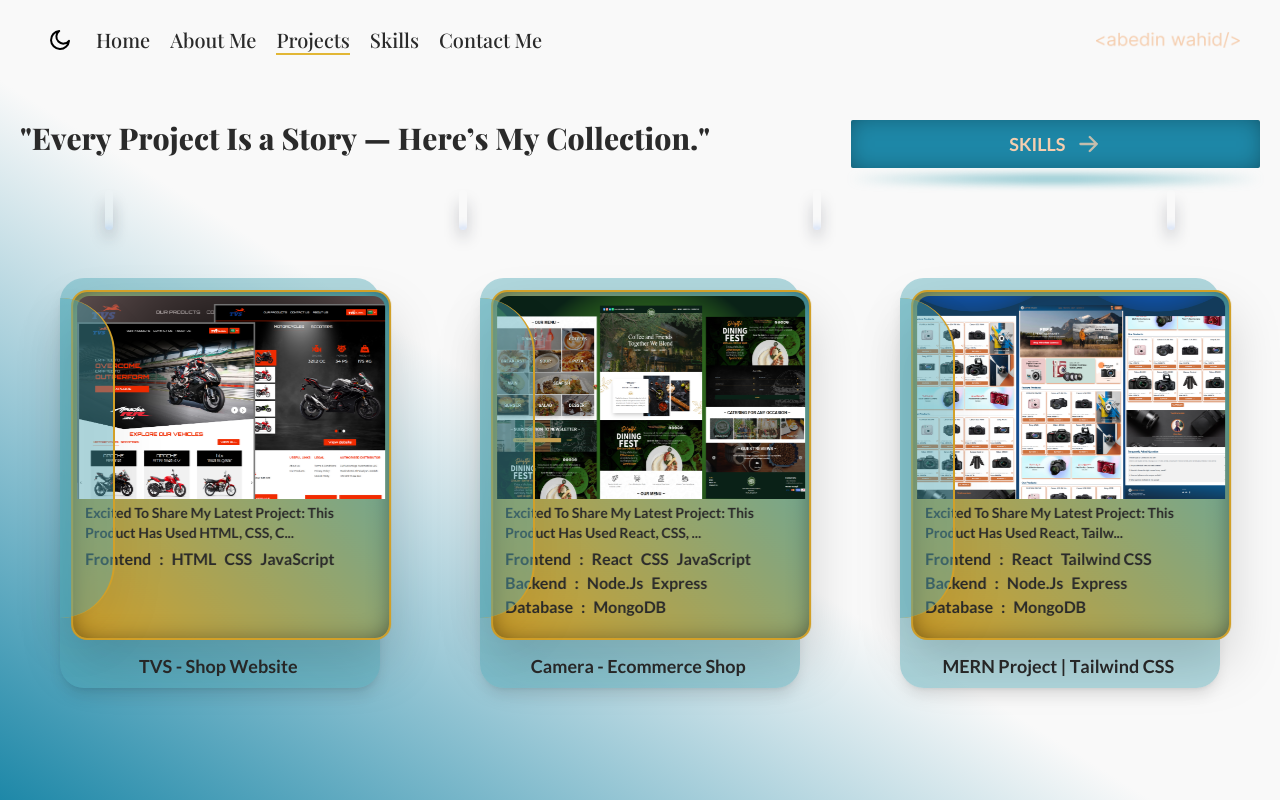
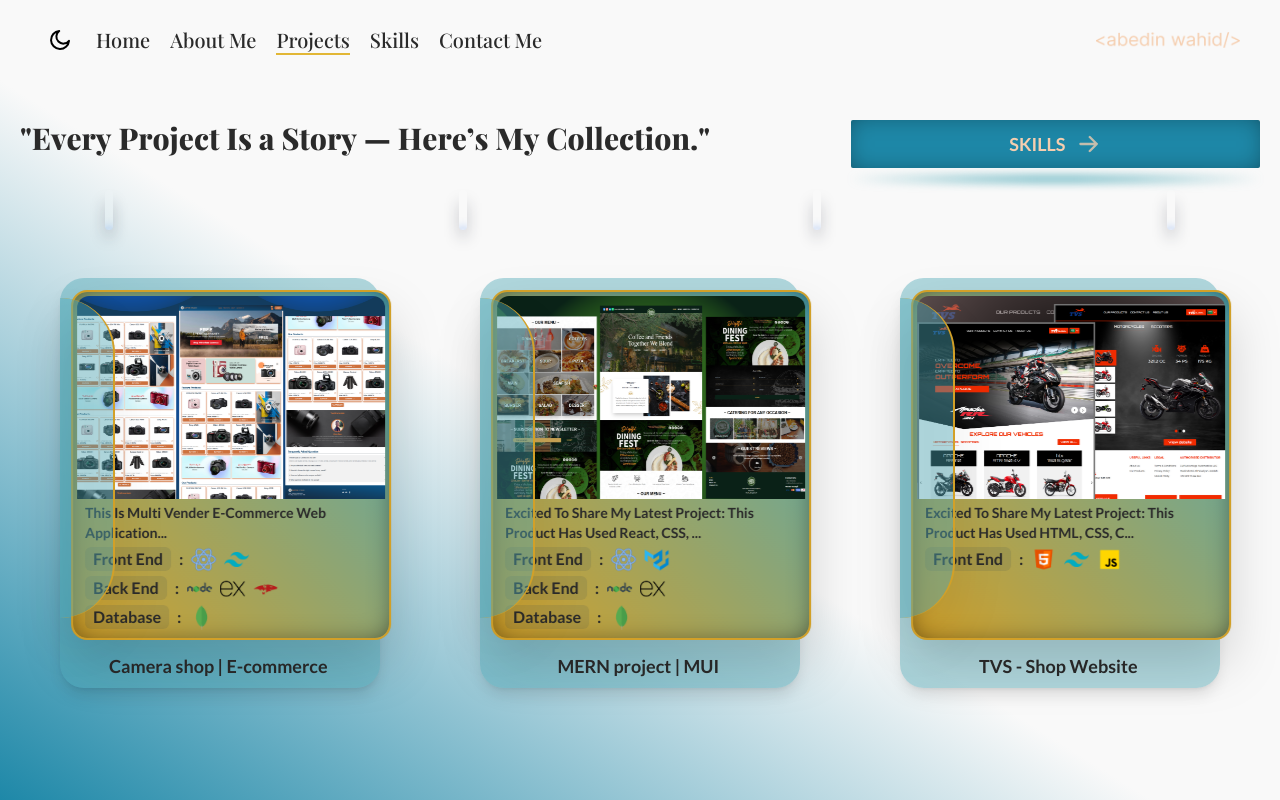
Before and after one commit to abedinwahid9/my-portfolio, a Next.js app: page /projects in a window 1280 px wide. Built offline with nearby package versions, Linux system fonts and the light colour scheme.

Commit message:
project card design a little more change

```diff
--- a/src/app/components/project/Project.tsx
+++ b/src/app/components/project/Project.tsx
@@ -13,13 +13,14 @@ import { StaticImageData } from "next/image";
 
 // ✅ Import Icons Correctly
 import html from "../../../../public/icons/icons8-html-480.png";
-import css from "../../../../public/icons/icons8-css3-480.png";
 import js from "../../../../public/icons/icons8-javascript-480.png";
 import tailwind from "../../../../public/icons/icons8-tailwindcss-480.png";
 import express from "../../../../public/icons/icons8-express-js-500.png";
 import node from "../../../../public/icons/icons8-nodejs-480.png";
 import mongodb from "../../../../public/icons/mongodb.png";
 import react from "../../../../public/icons/icons8-react-480.png";
+import mui from "../../../../public/icons/mui.png";
+import mongoose from "../../../../public/icons/icons8-mongoose-480.png";
 
 // ✅ Define TypeScript Interfaces
 interface TechnologyCategory {
@@ -47,56 +48,104 @@ interface Project {
 export const projects: Project[] = [
   {
     id: 1,
-    title: "TVS - Shop Website",
-    image: [demo],
-    shortDescription:
-      "Excited to share my latest project: This product has used HTML, CSS, CSS framework Tailwind CSS, and Vanilla JavaScript.",
-    description:
-      "Excited to share my latest project: This product has used HTML, CSS, CSS framework Tailwind CSS, and Vanilla JavaScript. This website is fully responsive for tablet and mobile screens.",
+    title: "Camera shop | E-commerce",
+    image: [demo2],
+    shortDescription: "This is multi vender e-commerce web application",
+    description: `This is multi vender e-commerce web application. This project has used latest technology react, tailwind css, node.js, express.js, mongodb, mongoose, react-hook-form, framer-motion, firebase, axios etc. This project has followed MVC architecture. there is used multi vendor like as admin, seller and buyer. Also there is inventory management system.
+
+
+      Features:
+      1. Seller: Create Project, add product, delete, update all project. He check his product sales, buyer details, monthly sales report, manage all project inventory. also here has if he want specific product will not sales, he can off.
+
+      2. Admin: Manage all user approval, block, buyer to seller. product approval, all data.
+
+      3. Buyer: Buy all product, add wishlist, check buy product report etc.
+
+
+      `,
     technology: [
       {
-        title: "Frontend Technology",
+        title: "Front end Technology",
         skills: [
-          { name: "HTML", icon: html },
-          { name: "CSS", icon: css },
-          { name: "JavaScript", icon: js },
+          { name: "React", icon: react },
+          { name: "Tailwind CSS", icon: tailwind },
         ],
+      },
+      {
+        title: "Back end Technology",
+        skills: [
+          { name: "Node.js", icon: node },
+          { name: "Express.js", icon: express },
+          { name: "Mongoose", icon: mongoose },
+        ],
+      },
+      {
+        title: "Database",
+        skills: [{ name: "MongoDB", icon: mongodb }],
       },
     ],
     links: {
-      client: "",
-      server: "",
-      live: "",
+      client: "https://github.com/abedinwahid9/camera-shop-clients",
+      server: "https://github.com/abedinwahid9/camera-shop-server",
+      live: "https://camerashopbd.netlify.app",
     },
   },
   {
     id: 2,
-    title: "Camera - Ecommerce Shop",
+    title: "MERN project | MUI",
     image: [demo1, demo1, demo4],
     shortDescription:
       "Excited to share my latest project: This product has used React, CSS, Tailwind, Node.js, Express, and MongoDB.",
-    description: `<p>
-    <span style="font-size: 18px;">Quill Rich Text Editor</span>
-</p>
-<p>Quill is a free,
-    <a href="https://github.com/quilljs/quill/" target="_blank">open source</a> WYSIWYG editor built for the modern web.</p>
-<p>Some built-in features include:</p>
-<ul>
-    <li>Fast and lightweight</li>
-    <li>Semantic markup</li>
-    <li>Cross-browser support</li>
-</ul>`,
+    description: `🏡 Welcome to the Harbor Homes Real Estate website! 🏡
+
+This innovative platform is crafted using cutting-edge technologies such as MUI, React, Node.js, Express, and MongoDB. Our goal is to provide a seamless and user-friendly experience for individuals seeking their dream homes.
+
+🌟 **Features:**
+
+1. **Login & Sign Up with Password Validation:**
+- Users can securely log in or sign up.
+- Passwords undergo thorough validation checks, ensuring robust security.
+- Clear notifications guide users through any incorrect password attempts.
+
+2. **Product Management:**
+- Exclusive to clients, the platform empowers them to add and update property listings.
+- Informative toast messages celebrate successful additions or updates, enhancing the user experience.
+
+3. **Shopping Cart:**
+- Accessible to logged-in clients, the shopping cart feature provides a personalized property selection experience.
+- Clients can easily view and remove items from their property wishlist.
+
+4. **User Profile:**
+- Users gain insight into their personal data, fostering a tailored experience.
+- Personal information is easily updatable or deletable, putting control in the hands of the user.
+
+🔧 **Technologies Used:**
+
+**Frontend:**
+- React
+- Material-UI (MUI)
+
+**Backend:**
+- Node.js
+- Express
+
+**Database:**
+- MongoDB
+
+🌐 **Links:**
+Stay connected with us on our exciting journey in real estate technology!
+
+`,
     technology: [
       {
-        title: "Frontend Technology",
+        title: "Front end Technology",
         skills: [
-          { name: "React", icon: react },
-          { name: "CSS", icon: css },
-          { name: "JavaScript", icon: js },
+          { name: "react", icon: react },
+          { name: "mui", icon: mui },
         ],
       },
       {
-        title: "Backend Technology",
+        title: "Back end Technology",
         skills: [
           { name: "Node.js", icon: node },
           { name: "Express", icon: express },
@@ -108,43 +157,33 @@ export const projects: Project[] = [
       },
     ],
     links: {
-      client: "https://github.com/abedinwahid9",
-      server: "",
-      live: "",
+      client: "https://github.com/abedinwahid9/real-state-clients",
+      server: "https://github.com/abedinwahid9/real-state-server",
+      live: "https://harborhomes.netlify.app",
     },
   },
   {
     id: 3,
-    title: "MERN Project | Tailwind CSS",
-    image: [demo2],
+    title: "TVS - Shop Website",
+    image: [demo],
     shortDescription:
-      "Excited to share my latest project: This product has used React, Tailwind, Node.js, Express, and MongoDB.",
+      "Excited to share my latest project: This product has used HTML, CSS, CSS framework Tailwind CSS, and Vanilla JavaScript.",
     description:
-      "This innovative platform is crafted using cutting-edge technologies such as MUI, React, Node.js, Express, and MongoDB.",
+      "Excited to share my latest project: This product has used HTML, CSS, CSS framework Tailwind CSS, and Vanilla JavaScript. This website is fully responsive for tablet and mobile screens.",
     technology: [
       {
-        title: "Frontend Technology",
+        title: "Front end Technology",
         skills: [
-          { name: "React", icon: react },
-          { name: "Tailwind CSS", icon: tailwind },
+          { name: "HTML", icon: html },
+          { name: "TailwindCSS", icon: tailwind },
+          { name: "Javascript", icon: js },
         ],
-      },
-      {
-        title: "Backend Technology",
-        skills: [
-          { name: "Node.js", icon: node },
-          { name: "Express", icon: express },
-        ],
-      },
-      {
-        title: "Database",
-        skills: [{ name: "MongoDB", icon: mongodb }],
       },
     ],
     links: {
-      client: "https://github.com/abedinwahid9",
-      server: "",
-      live: "",
+      client: "https://github.com/abedinwahid9/tvs",
+      server: "#",
+      live: "https://my-bike.netlify.app",
     },
   },
 ];
--- a/src/app/components/share/ProjectCard/ProjectCard.tsx
+++ b/src/app/components/share/ProjectCard/ProjectCard.tsx
@@ -34,7 +34,7 @@ const ProjectCard: React.FC<{ project: PROJECTCARD }> = ({ project }) => {
 
       {/* Main Card */}
       <div
-        className={`h-[350px] w-[320px] bg-gradient-to-bl from-lg-button to-dr-link backdrop-blur-3xl border-dr-link border-2 absolute p-1 top-3 rounded-2xl drop-shadow-2xl shadow-[inset_0px_0px_32px_-15px_rgba(0,_0,_0,_5)] ${style.anim_card}`}
+        className={`h-[350px] w-[320px] overflow-hidden bg-gradient-to-bl from-lg-button to-dr-link backdrop-blur-3xl border-dr-link border-2 absolute p-1 top-3 rounded-2xl drop-shadow-2xl shadow-[inset_0px_0px_32px_-15px_rgba(0,_0,_0,_5)] ${style.anim_card}`}
       >
         {/* Project Image */}
         {project.image.length > 0 && (
@@ -56,16 +56,25 @@ const ProjectCard: React.FC<{ project: PROJECTCARD }> = ({ project }) => {
           </p>
 
           {/* ✅ Corrected Dynamic Skill Rendering */}
-          <div className="py-1">
+          <div className="py-1 flex gap-1 flex-col">
             {project.technology.map((category, index) => (
               <p
                 key={index}
                 className="text-dr-text font-bold text-base capitalize flex items-center gap-2"
               >
-                <span>{category.title.split(" ")[0]}</span>:{" "}
-                {/* Display category title */}
+                <span className="bg-lg-secondary/15 px-2 rounded-md shadow-2xl">
+                  {category.title.split(" ").slice(0, 2).join(" ")}
+                </span>
+                : {/* Display category title */}
                 {category.skills.map((skill, i) => (
-                  <span key={i}>{skill.name}</span> // Display skill name
+                  <Image
+                    className="shadow-2xl shadow-black"
+                    key={i}
+                    src={skill.icon}
+                    alt={skill.name}
+                    width={25}
+                    height={25}
+                  />
                 ))}
               </p>
             ))}
```
Also changed, not shown: public/icons/mui.png (added).
